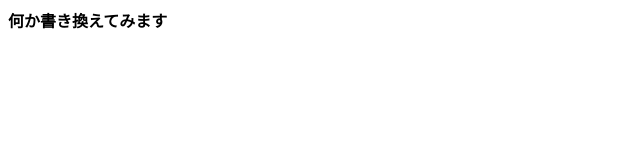
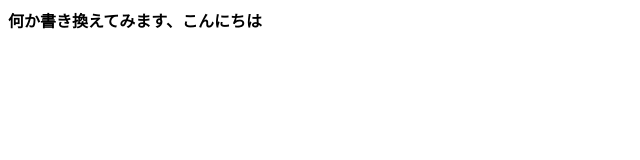
Before and after one commit to heya2312/2024422_test, a plain HTML site: page index.html in a window 1280 px wide. Shown: the whole page, without its empty margins (0-640 px from the left). Drawn offline with Linux system fonts and the light colour scheme.

Commit message:
Update index.html

```diff
--- a/index.html
+++ b/index.html
@@ -5,6 +5,6 @@
       <title>タイトル</title>
     </head>
     <body>
-      <strong>何か書き換えてみます</strong>
+      <strong>何か書き換えてみます、こんにちは</strong>
     </body>
 </html>
```
